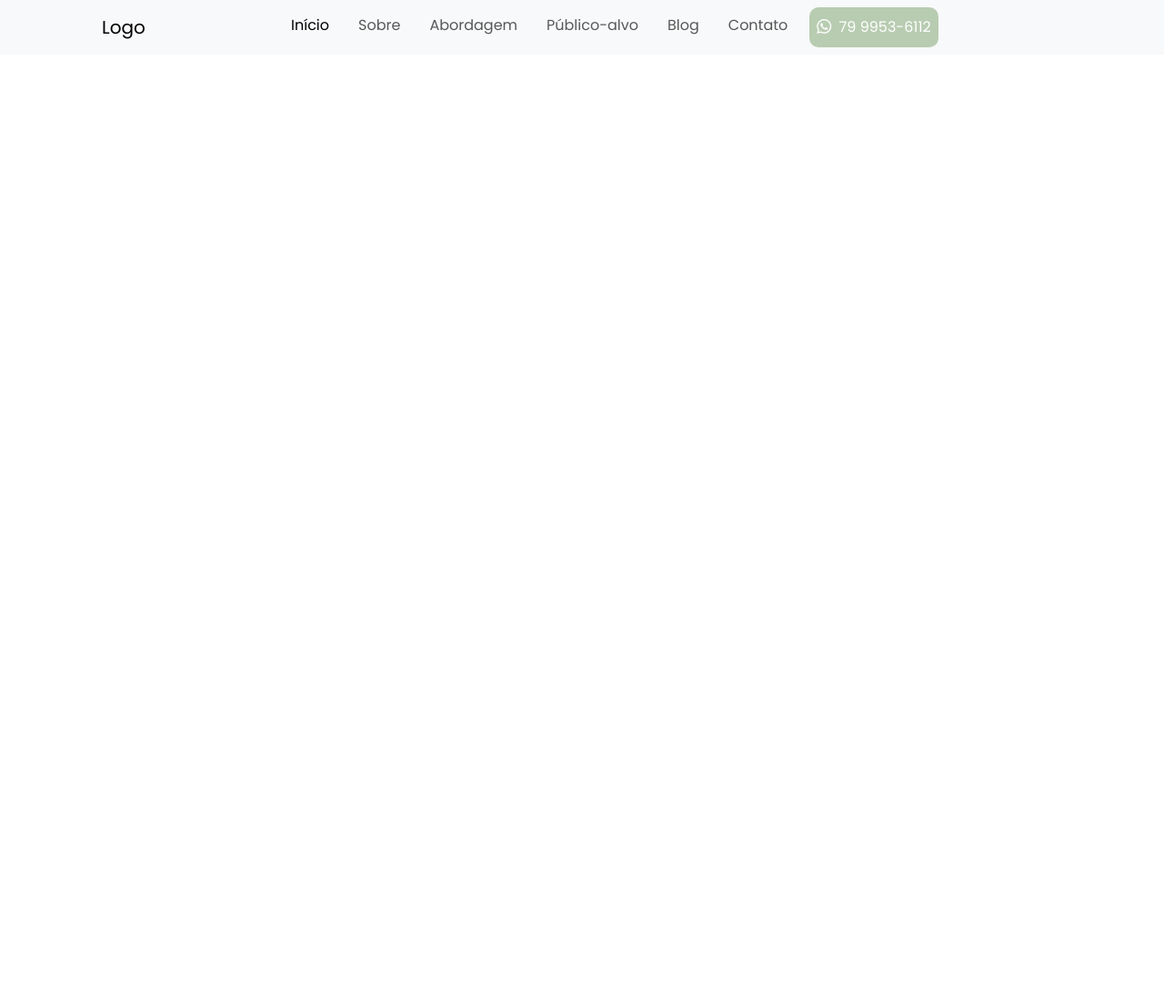
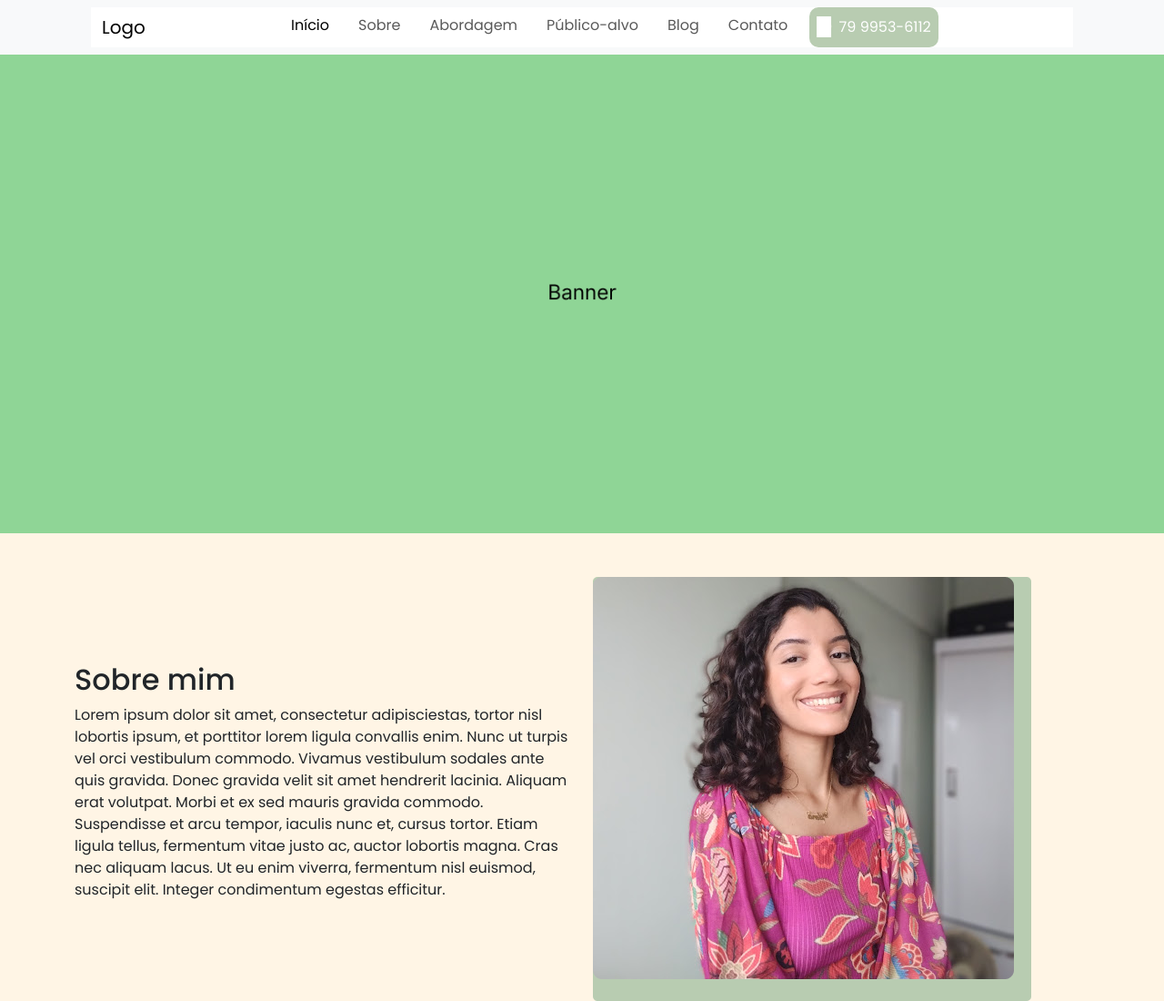
Before and after one commit to Cassio-Tieres/milena-modesto, a Vue app: page / in a window 1280 px wide. Shown: the whole page at 91% size. Before the commit the page ends 800 px from the top, so only its background shows below. Built offline with nearby package versions, Linux system fonts and the light colour scheme.

Commit message:
Corrige componente de banner, cor de fundo do header e cria nova seção/componente 'Sobre mim'

```diff
--- a/src/App.vue
+++ b/src/App.vue
@@ -16,5 +16,6 @@ export default {
 <style>
   * {
     font-family: 'Poppins', sans-serif;
+    background: #FFF5E5;
   }
 </style>
--- a/src/components/Banner/Banner.vue
+++ b/src/components/Banner/Banner.vue
@@ -0,0 +1,22 @@
+<template>
+    <section class="img-banner">
+        <img :src="require('@/assets/imgs/banner.png')" :alt="alt">
+    </section>
+</template>
+
+<script>
+    export default {
+        name: 'BannerHome',
+        props: {
+            alt: {
+                type: String,
+                default: ''
+            }
+        }
+    }
+</script>
+<style scoped>
+    .img-banner img {
+        width: 100%;
+    }
+</style>
--- a/src/components/Header/Header.vue
+++ b/src/components/Header/Header.vue
@@ -45,6 +45,9 @@
 </script>
 
 <style scoped>
+    * {
+        background-color: #ffff;
+    }
     .navbar .navbar-expand-lg {
         position: absolute;
         width: 100%;
--- /dev/null
+++ b/src/components/Sobre/Sobre.vue
@@ -0,0 +1,24 @@
+<template>
+    <section class="sobre-mim">
+        <div class="container">
+            <div class="row mt-5 align-items-center">
+                <div class="col-lg-6">
+                    <h2>
+                        Sobre mim
+                    </h2>
+                    <p>
+                        Lorem ipsum dolor sit amet, consectetur adipisciestas, tortor nisl lobortis ipsum, et porttitor lorem ligula convallis enim. Nunc ut turpis vel orci vestibulum commodo. Vivamus vestibulum sodales ante quis gravida. Donec gravida velit sit amet hendrerit lacinia. Aliquam erat volutpat. Morbi et ex sed mauris gravida commodo. Suspendisse et arcu tempor, iaculis nunc et, cursus tortor. Etiam ligula tellus, fermentum vitae justo ac, auctor lobortis magna. Cras nec aliquam lacus. Ut eu enim viverra, fermentum nisl euismod, suscipit elit. Integer condimentum egestas efficitur.
+                    </p>
+                </div>
+                <div class="col-lg-6">
+                    <img :src="require('@/assets/imgs/img-sobre.png')" alt="Sobre mim">
+                </div>
+            </div>
+        </div>
+    </section>
+</template>
+<script>
+    export default {
+        name: 'SobreVue'
+    }
+</script>
--- a/src/pages/Home/Home.vue
+++ b/src/pages/Home/Home.vue
@@ -1,13 +1,19 @@
 <template>
     <HeaderVue />
+    <bannerImg alt="Banner"/>
+    <SobreVue />
 </template>
 
 <script>
     import HeaderVue from '../../components/Header/Header.vue';
+    import bannerImg from '../../components/Banner/Banner.vue';
+    import SobreVue from '../../components/Sobre/Sobre.vue';
     export default {
         name: 'HomePage',
         components: {
-            HeaderVue
+            HeaderVue,
+            bannerImg,
+            SobreVue
         }
     }
 </script>
```
Also changed, not shown: src/assets/imgs/banner.png (added), src/assets/imgs/img-sobre.png (added).
